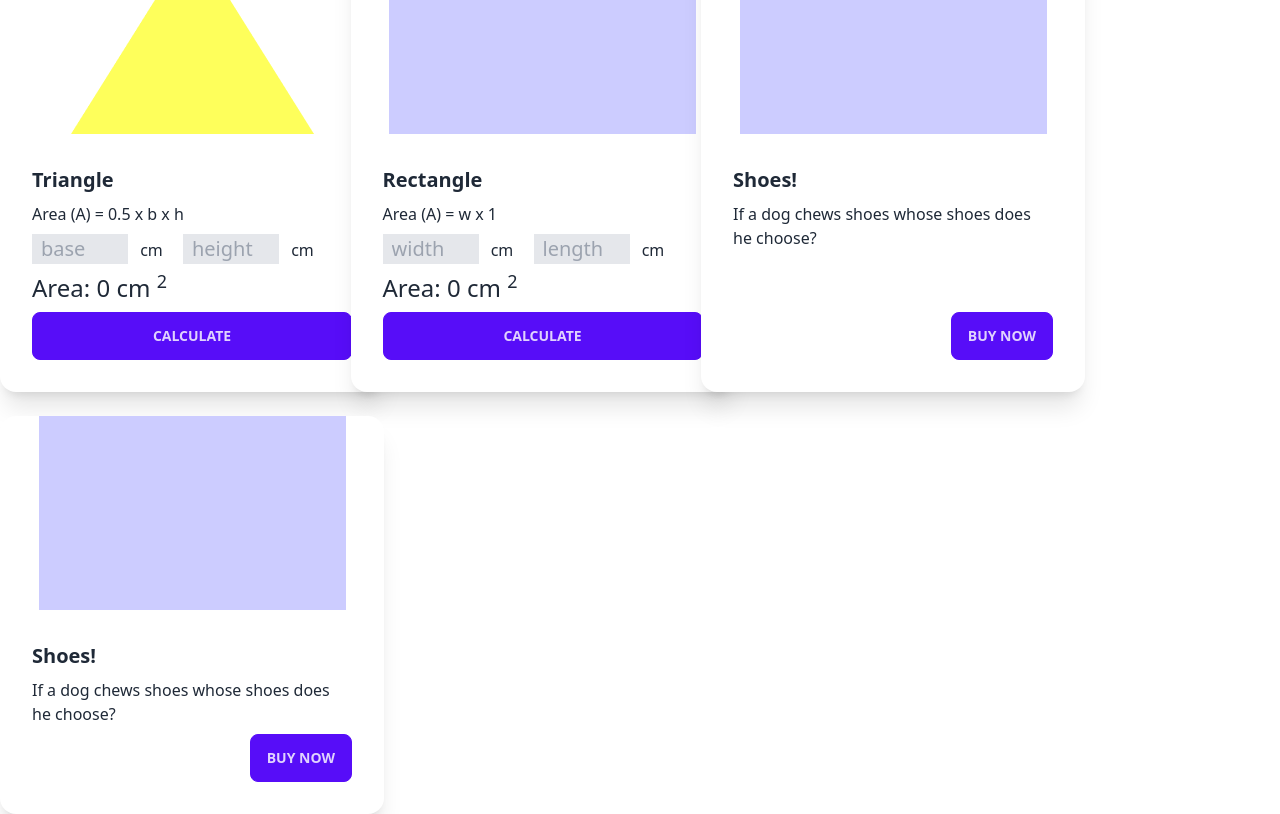
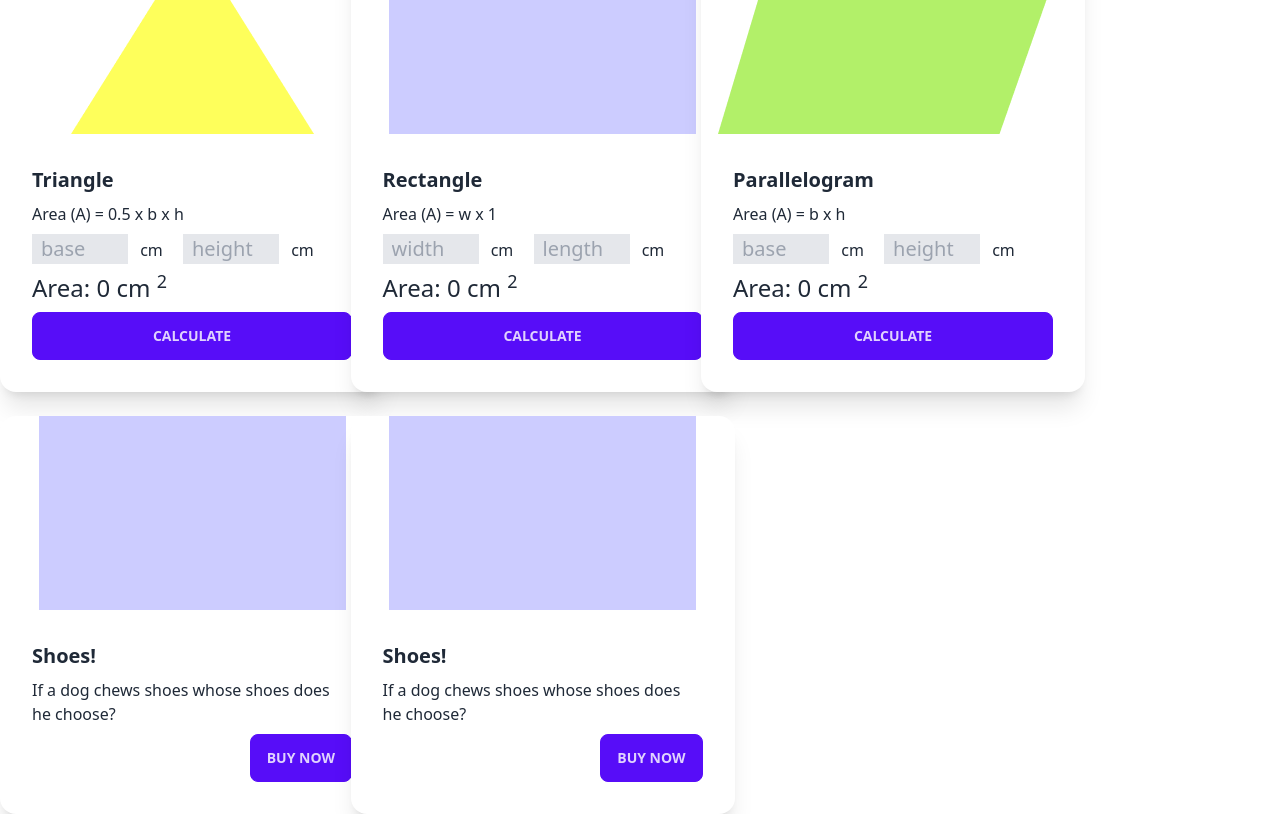
Before and after one commit to oliullah95/geometro-genious-repo, a plain HTML site: page index.html in a window 1280 px wide. Shown: the part 60-874 px from the top of the page. Drawn offline with nearby package versions, Linux system fonts and the light colour scheme.

Commit message:
second file added

```diff
--- a/index.html
+++ b/index.html
@@ -57,6 +57,26 @@
                         </div>
                     </div>
                 </div>
+
+                <!--parallelogram card -->
+                <div class="card w-96 bg-base-100 shadow-xl">
+                    <figure><img src="/images/parallelogram.png" alt="Shoes" /></figure>
+                    <div class="card-body">
+                        <h2 class="card-title">Parallelogram</h2>
+                        <p>Area (A) = b x h</p>
+                        <p>
+                           <input type="text" class="border w-24 px-2 text-xl bg-gray-200" placeholder="base" name="" id="parallelogram-base">
+                           <span class="ml-2">cm</span>
+                           <!-- parallelogram height -->
+                           <input type="text" class="ml-4 border w-24 px-2 text-xl bg-gray-200" placeholder="height" name="" id="parallelogram-height">
+                           <span class="ml-2">cm</span>
+                        </p>
+                        <p class="text-2xl">Area: <span id="parallelogram-area">0</span> cm <sup>2</sup></p>
+                        <div class="card-actions">
+                            <button onclick="calculateParallelogramArea()" class="btn btn-primary w-full">Calculate</button>
+                        </div>
+                    </div>
+                </div>
                 <!-- second card -->
                 <div class="card w-96 bg-base-100 shadow-xl">
                     <figure><img src="/images/rectangle.png" alt="Shoes" /></figure>
--- a/script/area-calculator.js
+++ b/script/area-calculator.js
@@ -11,7 +11,7 @@ const heightValueText = heightField.value;
 const height = parseFloat(heightValueText);
 console.log(height);
 const area = 0.5 * base * height;
-console.log(area);
+// console.log(area);
 
 // show triangle area
 const areaSpan = document.getElementById('triangle-area');
@@ -23,13 +23,13 @@ function calculateRectangleArea(){
    const widthField = document.getElementById('rectangle-width');
    const widthValueText = widthField.value;
    const width = parseFloat(widthValueText);
-   console.log(width);
+//    console.log(width);
 
 //    get rectangle length
 const lengthField =document.getElementById('rectangle-length');
 const lengthValueText = lengthField.value;
 const length = parseFloat(lengthValueText);
-console.log(length);
+// console.log(length);
 
 // calculate area
 const area = width * length;
@@ -38,3 +38,21 @@ const area = width * length;
 const rectangleAreaSpan = document.getElementById('rectangle-area');
 rectangleAreaSpan.innerText = area;
 }
+
+// reusable function -----> reduce duplicate code
+function calculateParallelogramArea(){
+    const base = getInputValue('parallelogram-base');
+    console.log(base);
+
+    const height = getInputValue('parallelogram-height');
+    console.log(height);
+
+    const area = base * height;
+}
+// reusable get input value field i number
+function getInputValue(fieldId){
+    const inputField = document.getElementById(fieldId);
+    const inputValueText = inputField.value;
+    const value = parseFloat(inputValueText);
+    return value;
+}
```
